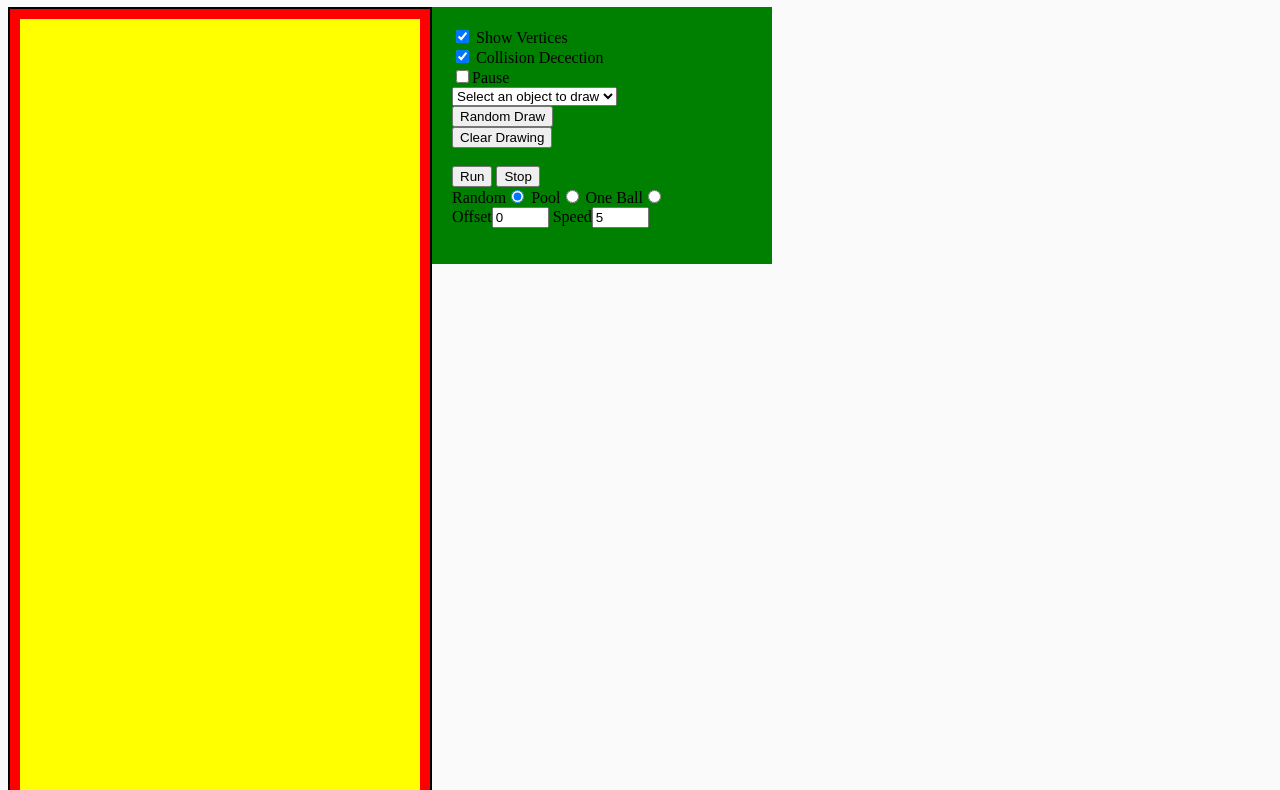
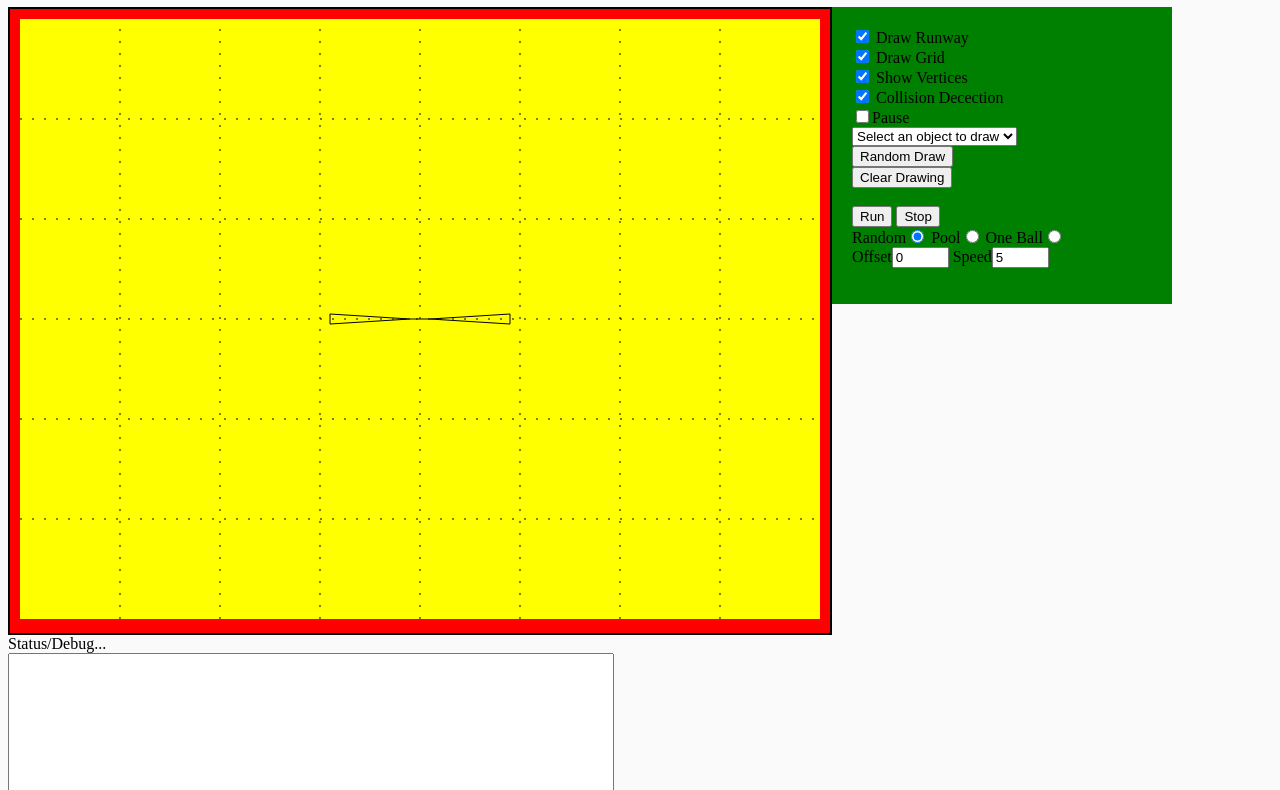
Before and after one commit to weecabin/JSAnywhere, a website: page Canvas Play/index.html in a window 1280 px wide. Shown: the part 73-863 px from the top of the page. Drawn offline with nearby package versions, Linux system fonts and the light colour scheme.

Commit message:
grid and airport added, and switched to landscape

```diff
--- a/Canvas Play/index.html
+++ b/Canvas Play/index.html
@@ -9,12 +9,14 @@
 </head>
 <body onload="setup()">
 
-<div id="canvasdiv">
-<canvas id="canvas" width="400" height="800" ontouchstart="MouseDown()" ontouchend="MouseUp()" ontouchmove="MouseMove(event)">
+<div id="canvasdiv" width="400px" height="400px">
+<canvas id="canvas" width="400" height="400" ontouchstart="MouseDown()" ontouchend="MouseUp()" ontouchmove="MouseMove(event)">
 Your browser does not support the HTML canvas tag.</canvas>
 </div>
 
 <div id="drawitemdiv">
+<input id="drawrunway" type="checkbox" checked> Draw Runway<br>
+<input id="drawgrid" type="checkbox" checked> Draw Grid<br>
 <input id="showvertices" type="checkbox" checked> Show Vertices<br>
 <input id="collisionon" type="checkbox" checked> Collision Decection<br>
 <input id="pause" type="checkbox">Pause<br>
--- a/Canvas Play/script.js
+++ b/Canvas Play/script.js
@@ -19,8 +19,10 @@ function setup()
   canvas = document.getElementById("canvas");
   ctx = canvas.getContext("2d");
 
-  canvas.width=400;
-  canvas.height=800;
+  canvasdiv.width=800;
+  canvasdiv.height=600;
+  canvas.width=800;
+  canvas.height=600;
   this.ctx.translate(0,this.canvas.height)
   this.ctx.scale(1,-1);
 
@@ -29,6 +31,8 @@ function setup()
   dragto=[];
   runAnimate=false;
   Objs=[];
+  if (get("drawgrid").checked)DrawGrid();
+  if (get("drawrunway").checked)DrawRunway();
 }
 
 function MouseDown(event)
@@ -253,6 +257,8 @@ try
         else
           drawItem(mv.xpos,mv.ypos,mv.color);
       }
+      if (get("drawgrid").checked)DrawGrid();
+      if (get("drawrunway").checked)DrawRunway();
     }
     }
     catch(err)
@@ -307,23 +313,6 @@ function DistBetween(mv1,mv2)
   return dist;
 }
 
-function DrawMovingVector(mv)
-{
-  switch (mv.object.type)
-  {
-    case "Circle":
-    ctx.beginPath();
-    ctx.arc(mv.xpos, mv.ypos, mv.drawObject.radius, 0, 2 * Math.PI);
-    if (mv.drawObject.color=="red")
-    {
-      ctx.fillStyle=mv.drawObject.color;
-      ctx.fill();
-    }
-    ctx.stroke();
-    break;
-  }
-}
-
 function drawItem(x,y,color="black")
 {
   //AddStatus(color);
@@ -342,22 +331,10 @@ function drawItem(x,y,color="black")
   //console.log(x+","+y);
   switch (sel.value)
   {
-    case "Circle":
-    ctx.beginPath();
-    ctx.arc(x, y, circleRadius, 0, 2 * Math.PI);
-    if (color=="red")
-    {
-      ctx.fillStyle=color;
-      ctx.fill();
-    }
-    ctx.stroke();
-    break;
-    case "Square":
-    DrawPath([[x,y],[x+50,y],[x+50,y+50],[x,y+50],[x,y]]);
-    break;
     case "Rectangle":
     DrawPath([[x,y],[x+100,y],[x+100,y+50],[x,y+50],[x,y]]);
     break;
+
     case "Centered X":
     DrawPath([[0,0],[canvas.width,canvas.height]]);
     DrawPath([[0,canvas.height],[canvas.width,0]]);
@@ -366,6 +343,43 @@ function drawItem(x,y,color="black")
   return([x,y]);
 }
 
+function DrawRunway()
+{
+  let rwy=10;
+  let conelen=80;
+  let conewidth=5;
+  let x=canvas.width/2;
+  let y=canvas.height/2;
+  ctx.beginPath();
+  ctx.moveTo(x-rwy,y);
+  ctx.lineTo(x+rwy,y);
+  ctx.lineTo(x+rwy+conelen,y+conewidth);
+  ctx.lineTo(x+rwy+conelen,y-conewidth);
+  ctx.lineTo(x+rwy,y);
+  ctx.moveTo(x-rwy,y);
+  ctx.lineTo(x-rwy-conelen,y+conewidth);
+  ctx.lineTo(x-rwy-conelen,y-conewidth);
+  ctx.lineTo(x-rwy,y);
+  ctx.stroke();
+}
+
+function DrawGrid()
+{
+  ctx.setLineDash([2, 10]);/*dashes are 5px and spaces are 3px*/
+  ctx.beginPath();
+  for (let x=100;x<canvas.width;x+=100)
+  {
+    ctx.moveTo(x,0);
+    ctx.lineTo(x,canvas.height);
+  }
+  for (let y=100;y<canvas.height;y+=100)
+  {
+    ctx.moveTo(0,y);
+    ctx.lineTo(canvas.width,y);
+  }
+  ctx.stroke();
+  ctx.setLineDash([]);
+}
 function DrawPath(points)
 {
   let firstpoint=true;
@@ -399,5 +413,5 @@ function DrawPath(points)
 
 function Clear()
 {
-  ctx.clearRect(0,0,400,800);
+  ctx.clearRect(0,0,canvas.width,canvas.height);
 }
--- a/Canvas Play/style.css
+++ b/Canvas Play/style.css
@@ -18,8 +18,8 @@ body {
 #canvasdiv
 {
   float:left;
-  width:400px;
-  height:800px;
+  /*width:400px;*/
+  /*height:400px;*/
   border:2px solid;
   background-color: red;
   padding:10px;
--- a/Library/script.js
+++ b/Library/script.js
@@ -259,7 +259,7 @@ class MovingVector
     //AddStatus("Entering SlewTo(vector)");
     let angleBetween=this.vector.AngleBetween(vector);
     let slewRate=this.vector.GetLength();
-    this.turnDeltaAngle=(angleBetween>0)?slewRate:-slewRate;
+    this.turnDeltaAngle=1.5*((angleBetween>0)?slewRate:-slewRate);
     this.turnTargetDirection=vector.GetDirection();
     //AddStatus("Exiting SlewTo(vector)");
   }
```
